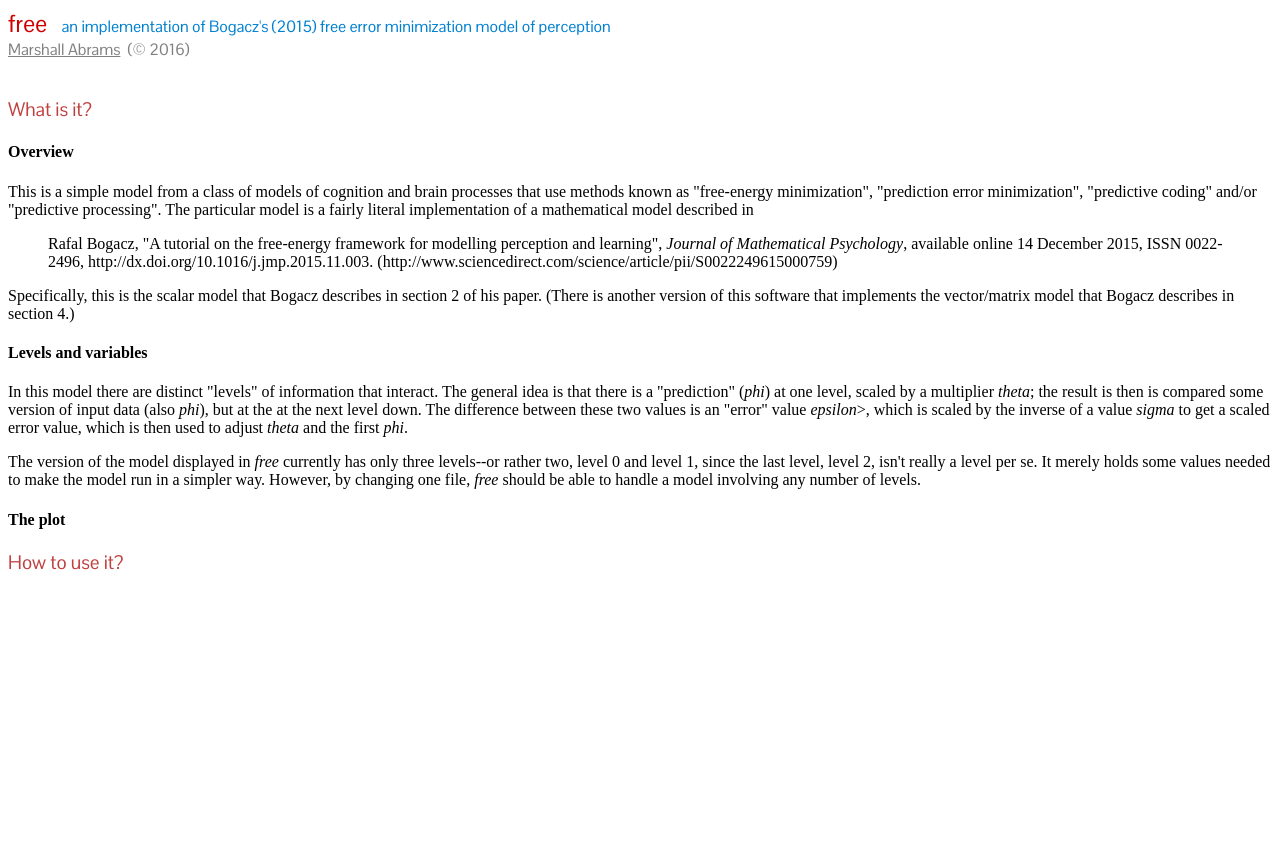
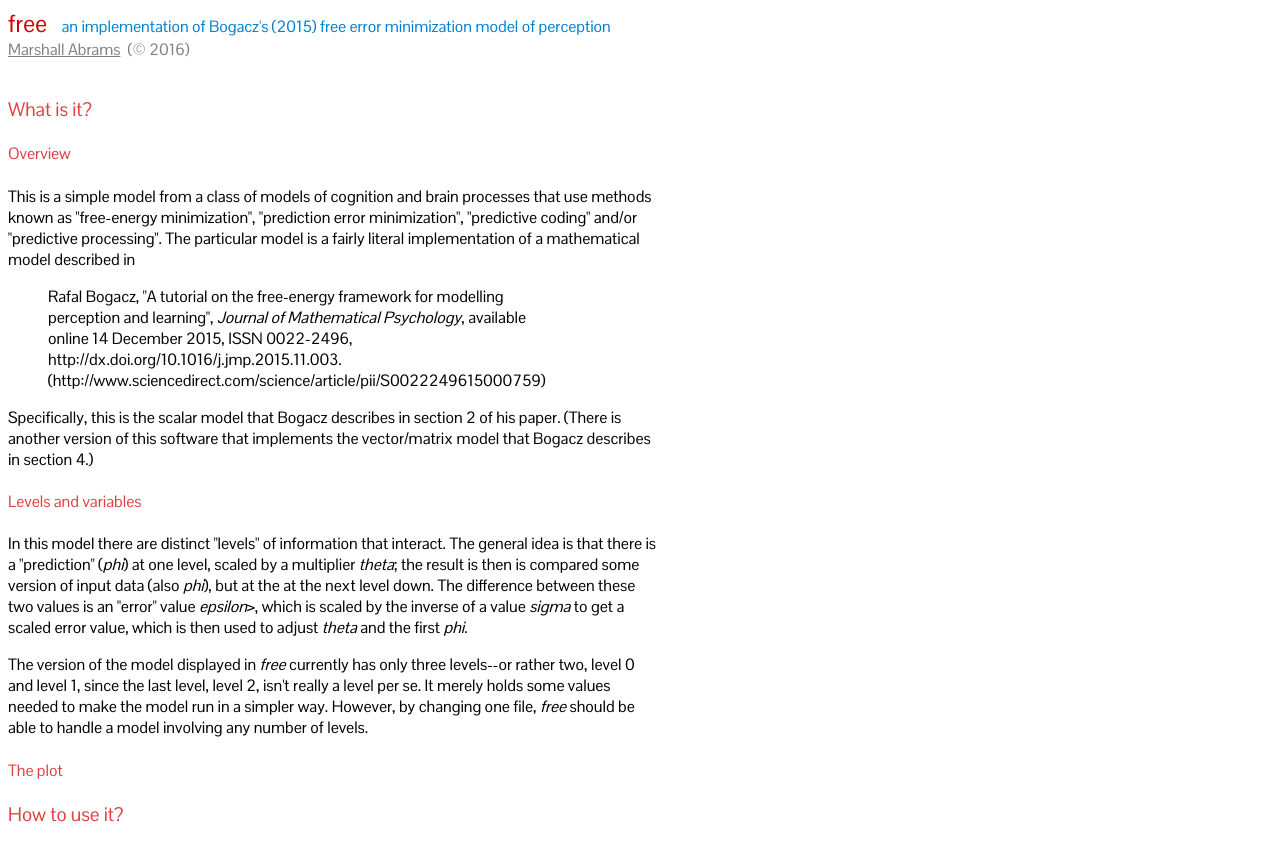
Before and after one commit to mars0i/free, a web app: page /info.html in a window 1280 px wide. Before the commit the page ends 570 px from the top, so only its background shows below. Run offline with its HTML, style and script files only (its server is not run), Linux system fonts and the light colour scheme; data that the repository does not hold is empty.

Commit message:
added/adjusted some classes

```diff
--- a/resources/public/site.css
+++ b/resources/public/site.css
@@ -23,7 +23,19 @@
   font-family:"Pontano Sans";
   font-size:120%;
   font-weight:normal;
-  color:#C04040;
+  color:#E04040;
+}
+h4 {
+  font-family:"Pontano Sans";
+  font-size:100%;
+  font-weight:normal;
+  color:#E04040;
+}
+p {
+  width:650px;
+}
+blockquote {
+  width:500px;
 }
 .title {
   font-family:"Pontano Sans";
@@ -42,6 +54,12 @@
   font-size:100%;
   font-weight:normal;
   color:#808080;
+}
+.normal-text {
+  font-family:"Pontano Sans";
+  font-size:100%;
+  font-weight:normal;
+  color:#000000;
 }
 /* centering and such requires voodoo. width is the key parameter with this scheme. */
 .centerright {
```
